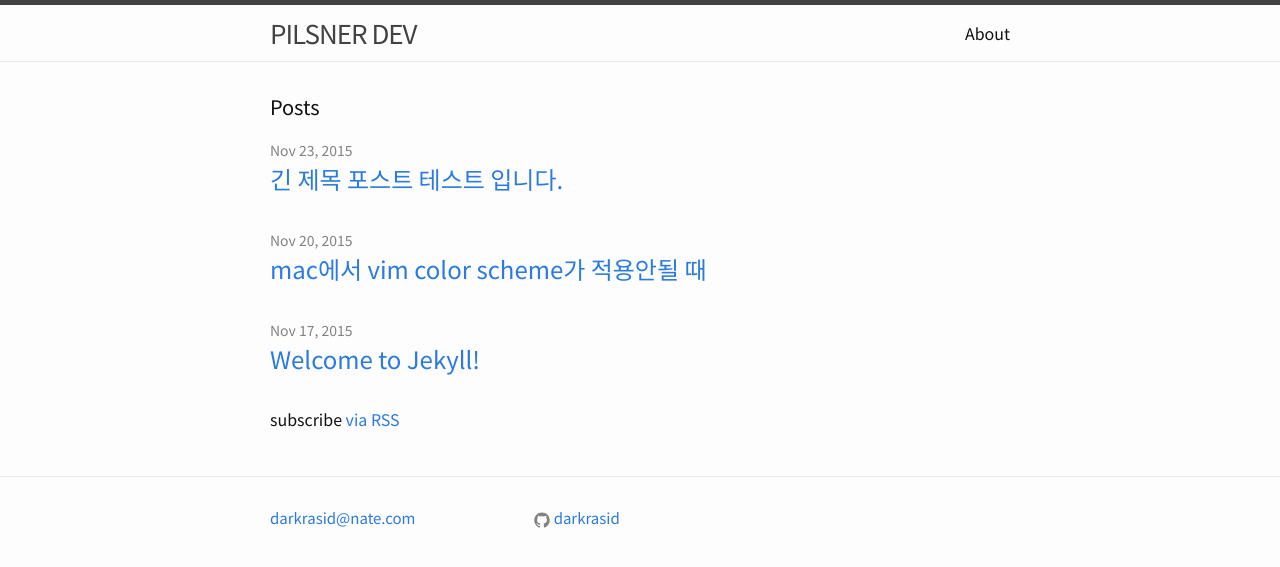
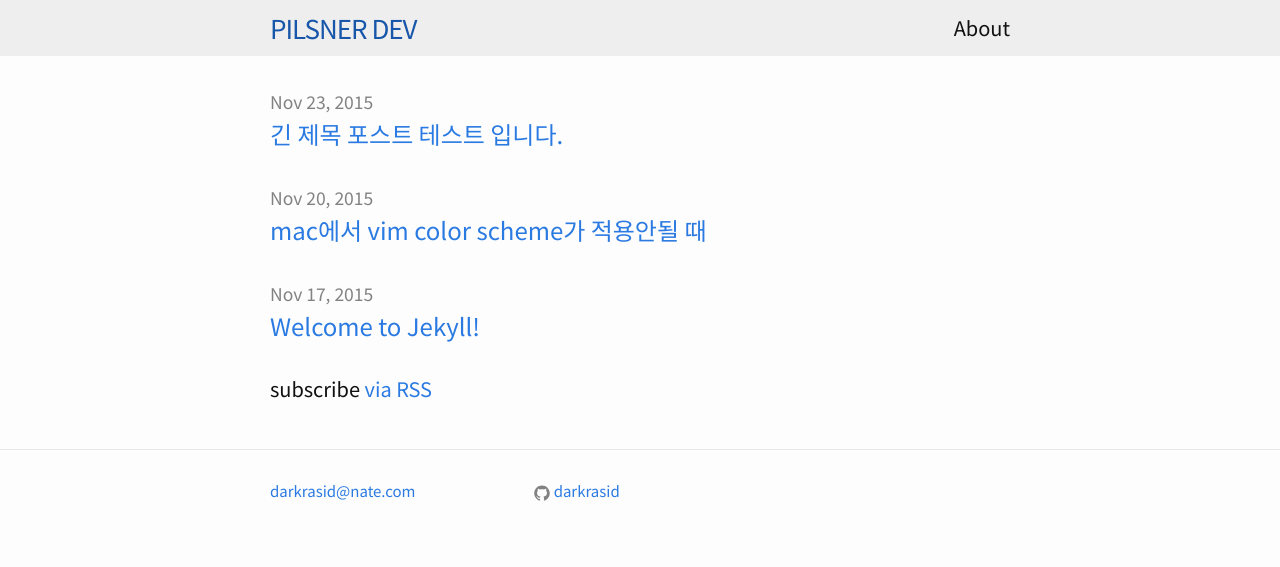
Before and after one commit to darkrasid/pilsner, a Jekyll site: the page built from index.html, in a window 1280 px wide. Shown: the top 567 px of the page. Built offline with Jekyll 4.4.1, drawn with Linux system fonts in a browser that asks for light colours; Markdown is read by kramdown in place of the engine named in the settings.

Commit message:
layout 및 디자인 css 변경
	modified:   _config.yml
	modified:   _layouts/post.html
	modified:   _sass/_layout.scss
	modified:   css/main.scss
	modified:   index.html

```diff
--- a/_config.yml
+++ b/_config.yml
@@ -14,4 +14,5 @@
 github_username:  darkrasid
 
 # Build settings
-markdown: kramdown
+# markdown: kramdown
+markdown: redcarpet
--- a/_layouts/post.html
+++ b/_layouts/post.html
@@ -5,7 +5,7 @@
 
   <header class="post-header">
     <h1 class="post-title" itemprop="name headline">{{ page.title }}</h1>
-    <p class="post-meta"><time datetime="{{ page.date | date_to_xmlschema }}" itemprop="datePublished">{{ page.date | date: "%b %-d, %Y" }}</time>{% if page.author %} • <span itemprop="author" itemscope itemtype="http://schema.org/Person"><span itemprop="name">{{ page.author }}</span></span>{% endif %}</p>
+    <p class="post-meta"><time datetime="{{ page.date | date_to_xmlschema }}" itemprop="datePublished">{{ page.date | date: "%Y %b %-d" }}</time>{% if page.author %} • <span itemprop="author" itemscope itemtype="http://schema.org/Person"><span itemprop="name">{{ page.author }}</span></span>{% endif %}</p>
   </header>
 
   <div class="post-content" itemprop="articleBody">
--- a/_sass/_layout.scss
+++ b/_sass/_layout.scss
@@ -2,10 +2,11 @@
  * Site header
  */
 .site-header {
-    border-top: 5px solid $grey-color-dark;
-    border-bottom: 1px solid $grey-color-light;
+    // border-top: 5px solid $grey-color-dark;
+    // border-bottom: 1px solid $grey-color-light;
     min-height: 56px;
 
+    background-color: #EEEEEE;
     // Positioning context for the mobile navigation icon
     position: relative;
 }
@@ -20,7 +21,7 @@
 
     &,
     &:visited {
-        color: $grey-color-dark;
+        color: #1756a9;
     }
 }
 
@@ -200,13 +201,15 @@
  * Posts
  */
 .post-header {
+    text-align: center;
     margin-bottom: $spacing-unit;
 }
 
 .post-title {
-    font-size: 42px;
+    font-size: 48px;
     letter-spacing: -1px;
     line-height: 1;
+    color: #00AAA0;
 
     @include media-query($on-laptop) {
         font-size: 36px;
@@ -215,6 +218,14 @@
 
 .post-content {
     margin-bottom: $spacing-unit;
+
+
+    h2, h3 {
+        margin-top: 40px;
+        margin-bottom: 20px;
+    }
+
+
 
     h2 {
         font-size: 32px;
--- a/css/main.scss
+++ b/css/main.scss
@@ -8,8 +8,8 @@
 // Our variables
 $base-font-family: "Noto Sans KR", Helvetica, Arial, sans-serif;
 //$base-font-family: "Helvetica Neue", Helvetica, Arial, sans-serif;
-$base-font-size:   16px;
-$base-font-weight: 100;
+$base-font-size:   20px;
+$base-font-weight: 200;
 $small-font-size:  $base-font-size * 0.875;
 $base-line-height: 1.5;
 
--- a/index.html
+++ b/index.html
@@ -3,8 +3,6 @@
 ---
 
 <div class="home">
-
-  <h1 class="page-heading">Posts</h1>
 
   <ul class="post-list">
     {% for post in site.posts %}
```
